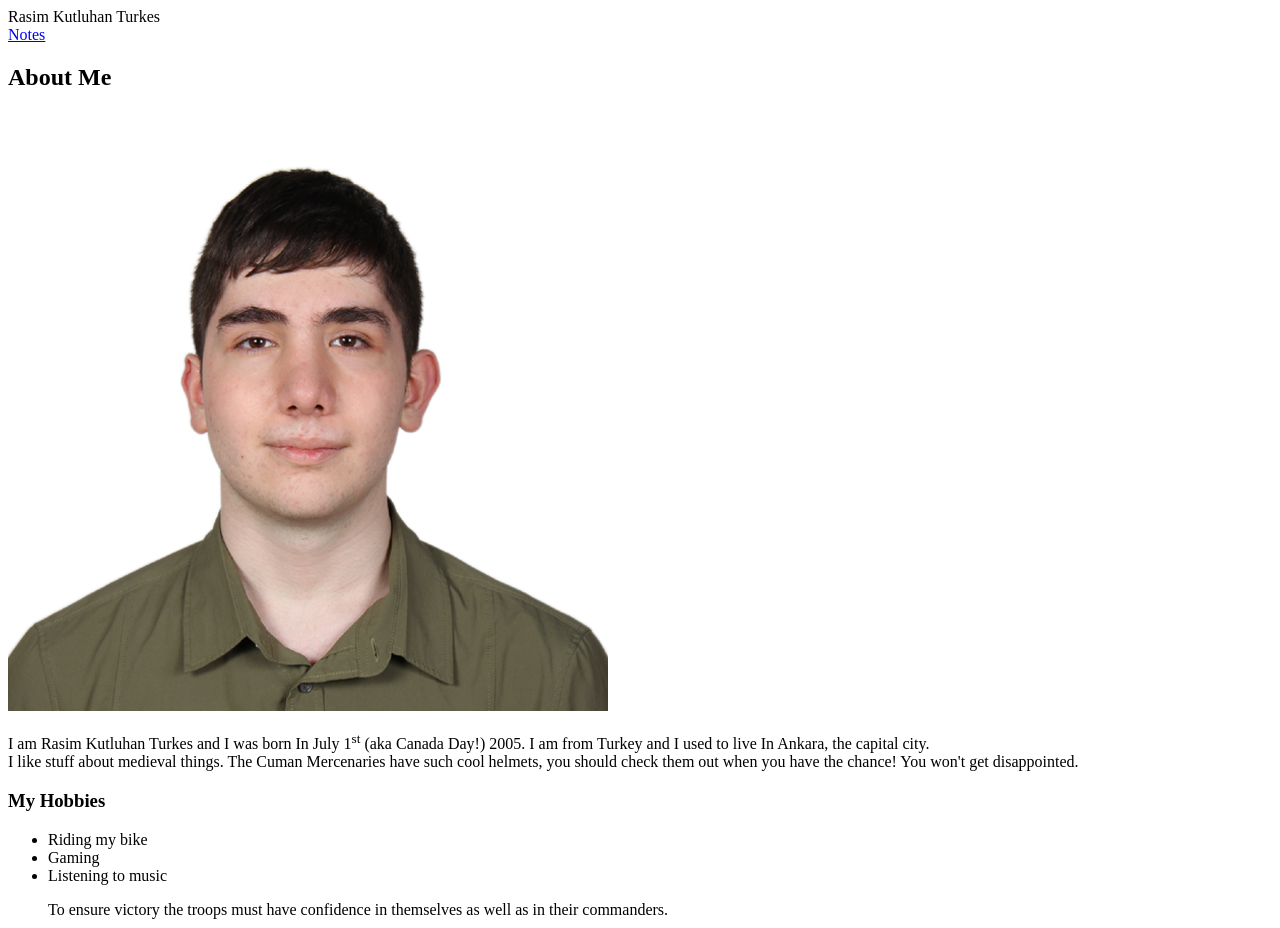
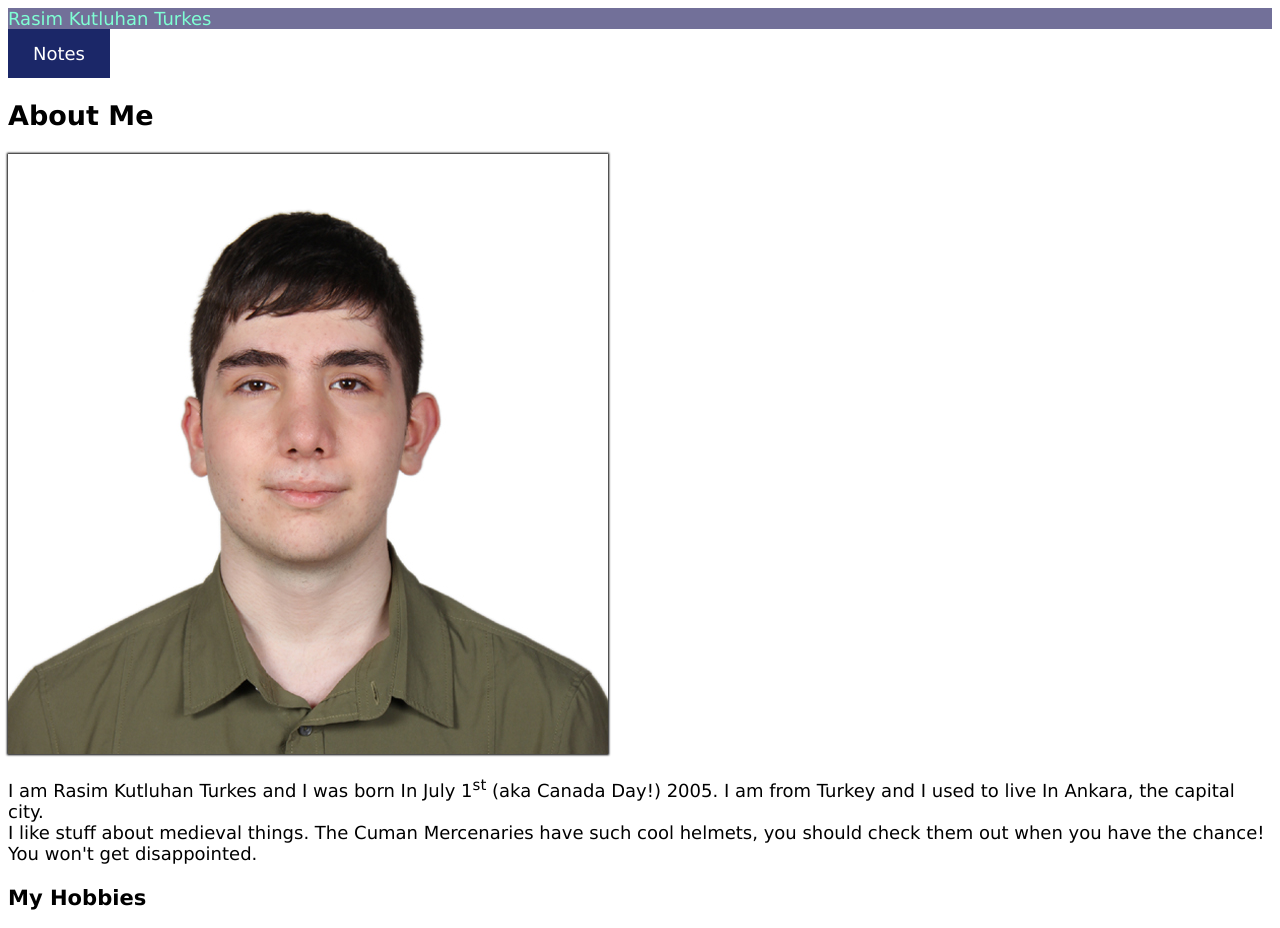
Before and after one commit to Turk0027/turk0027.github.io, a plain HTML site: page html-assingment/index.html in a window 1280 px wide. Shown: the top 928 px of the page. Drawn offline with Linux system fonts and the light colour scheme.

Commit message:
added some colors

```diff
--- /dev/null
+++ b/html-assingment/css/main.css
@@ -0,0 +1,36 @@
+body {
+    font-family: verdana;
+    font-size: 18px;
+  }
+
+header, footer {
+    background-color:rgb(114, 112, 153);
+}
+
+.site-title{
+ color: aquamarine;
+}
+
+#my-image{
+  box-shadow: 0px 0px 2px 1px black;
+}
+ul.hobbies{
+    list-style-type: square;
+}
+li:nth-child(odd){
+    background-color: blue;
+}
+a:link {
+    text-decoration: none;
+  }
+  a:link, a:visited {
+    background-color: #1b2768;
+    color: white;
+    padding: 14px 25px;
+    text-align: center;
+    text-decoration: none;
+    display: inline-block;
+  }
+  a:hover, a:active {
+    background-color: rgb(30, 175, 139);
+}
--- a/html-assingment/index.html
+++ b/html-assingment/index.html
@@ -4,19 +4,20 @@
         <meta charset="UTF-8">
         <meta name="viewport" content="width=device-width, initial-scale=1.0">
         <title>Rasim Kutluhan Turkes</title>
+        <link href="css/main.css" rel="stylesheet">
     </head>
     <body>
-        <header>Rasim Kutluhan Turkes</header>
+        <header class="site-title">Rasim Kutluhan Turkes</header>
         <a href="notes.html">Notes</a>
         <article>
             <h2>About Me</h2>
-            <img src="images/mypicture.jpg" alt="my picture">
+            <img id="my-image" src="images/mypicture.jpg" alt="my picture">
             <p>
                 I am Rasim Kutluhan Turkes and I was born In July 1<sup>st</sup> (aka Canada Day!) 2005. I am from Turkey and I used to live In Ankara, the capital city.<br>
                 I like stuff about medieval things. The Cuman Mercenaries have such cool helmets, you should check them out when you have the chance! You won't get disappointed.
             </p>
                 <h3>My Hobbies</h3>
-                <ul>
+                <ul class="hobbies">
                     <li>Riding my bike</li>
                     <li>Gaming</li>
                     <li>Listening to music</li>
```
Also changed, not shown: html-assingment/notes.html (+2 -1 lines).
